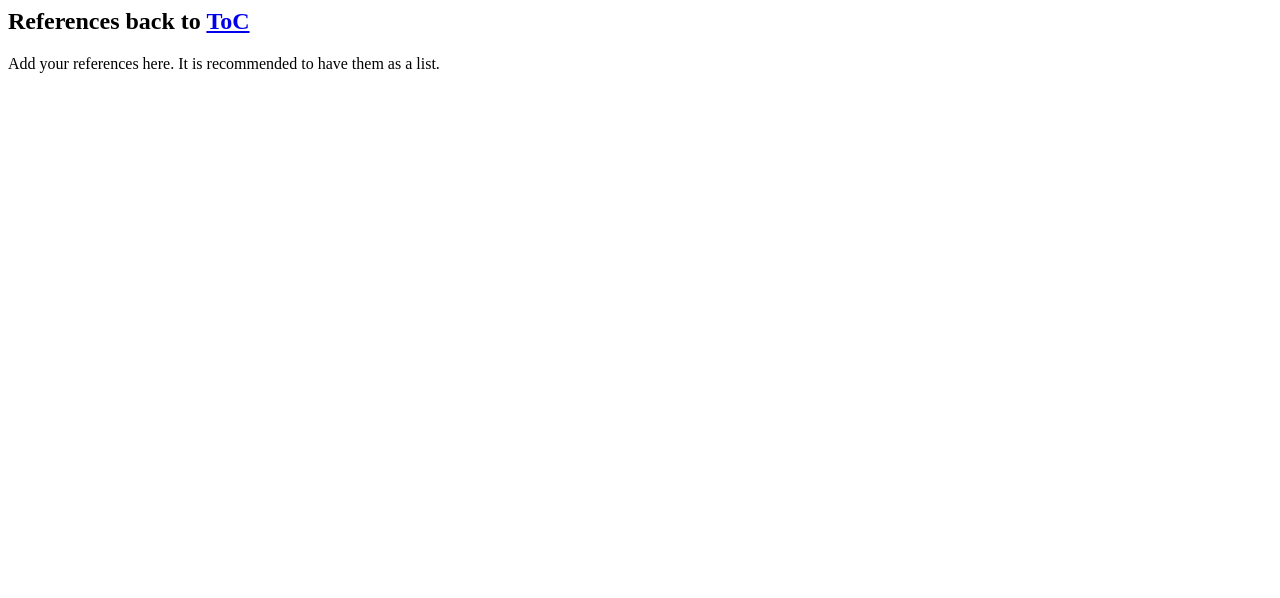
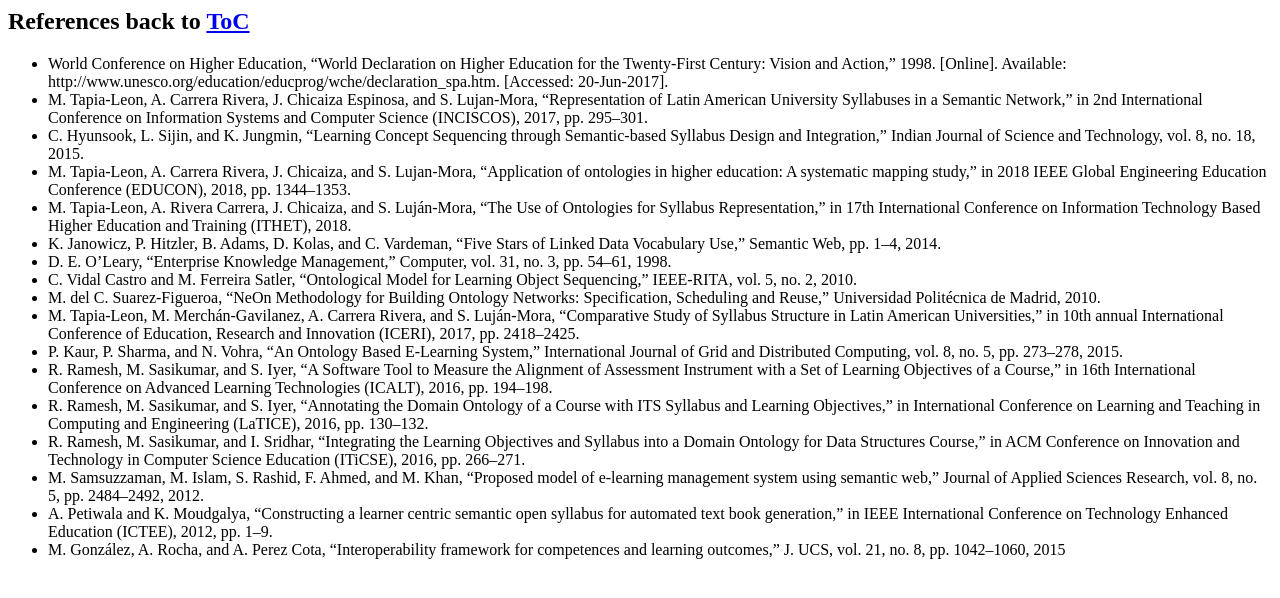
Before and after one commit to jachicaiza/ontologyDoc, a plain HTML site: page sections/references-en.html in a window 1280 px wide. Drawn offline with Linux system fonts and the light colour scheme.

Commit message:
Update references-en.html

```diff
--- a/sections/references-en.html
+++ b/sections/references-en.html
@@ -1,6 +1,25 @@
 <html>
 <h2 id="ref" class="list">References <span class="backlink"> back to <a href="#toc">ToC</a></span></h2>
 <span class="markdown">
-Add your references here. It is recommended to have them as a list.</span>
+  <ul>
+<li>	World Conference on Higher Education, “World Declaration on Higher Education for the Twenty-First Century: Vision and Action,” 1998. [Online]. Available: http://www.unesco.org/education/educprog/wche/declaration_spa.htm. [Accessed: 20-Jun-2017].
+<li>	M. Tapia-Leon, A. Carrera Rivera, J. Chicaiza Espinosa, and S. Lujan-Mora, “Representation of Latin American University Syllabuses in a Semantic Network,” in 2nd International Conference on Information Systems and Computer Science (INCISCOS), 2017, pp. 295–301.
+<li>	C. Hyunsook, L. Sijin, and K. Jungmin, “Learning Concept Sequencing through Semantic-based Syllabus Design and Integration,” Indian Journal of Science and Technology, vol. 8, no. 18, 2015.
+<li>	M. Tapia-Leon, A. Carrera Rivera, J. Chicaiza, and S. Lujan-Mora, “Application of ontologies in higher education: A systematic mapping study,” in 2018 IEEE Global Engineering Education Conference (EDUCON), 2018, pp. 1344–1353.
+<li>	M. Tapia-Leon, A. Rivera Carrera, J. Chicaiza, and S. Luján-Mora, “The Use of Ontologies for Syllabus Representation,” in 17th International Conference on Information Technology Based Higher Education and Training (ITHET), 2018.
+<li>	K. Janowicz, P. Hitzler, B. Adams, D. Kolas, and C. Vardeman, “Five Stars of Linked Data Vocabulary Use,” Semantic Web, pp. 1–4, 2014.
+<li>	D. E. O’Leary, “Enterprise Knowledge Management,” Computer, vol. 31, no. 3, pp. 54–61, 1998.
+<li>	C. Vidal Castro and M. Ferreira Satler, “Ontological Model for Learning Object Sequencing,” IEEE-RITA, vol. 5, no. 2, 2010.
+<li>	M. del C. Suarez-Figueroa, “NeOn Methodology for Building Ontology Networks: Specification, Scheduling and Reuse,” Universidad Politécnica de Madrid, 2010.
+<li>	M. Tapia-Leon, M. Merchán-Gavilanez, A. Carrera Rivera, and S. Luján-Mora, “Comparative Study of Syllabus Structure in Latin American Universities,” in 10th annual International Conference of Education, Research and Innovation (ICERI), 2017, pp. 2418–2425.
+<li>	P. Kaur, P. Sharma, and N. Vohra, “An Ontology Based E-Learning System,” International Journal of Grid and Distributed Computing, vol. 8, no. 5, pp. 273–278, 2015.
+<li>	R. Ramesh, M. Sasikumar, and S. Iyer, “A Software Tool to Measure the Alignment of Assessment Instrument with a Set of Learning Objectives of a Course,” in 16th International Conference on Advanced Learning Technologies (ICALT), 2016, pp. 194–198.
+<li>	R. Ramesh, M. Sasikumar, and S. Iyer, “Annotating the Domain Ontology of a Course with ITS Syllabus and Learning Objectives,” in International Conference on Learning and Teaching in Computing and Engineering (LaTICE), 2016, pp. 130–132.
+<li>	R. Ramesh, M. Sasikumar, and I. Sridhar, “Integrating the Learning Objectives and Syllabus into a Domain Ontology for Data Structures Course,” in ACM Conference on Innovation and Technology in Computer Science Education (ITiCSE), 2016, pp. 266–271.
+<li>	M. Samsuzzaman, M. Islam, S. Rashid, F. Ahmed, and M. Khan, “Proposed model of e-learning management system using semantic web,” Journal of Applied Sciences Research, vol. 8, no. 5, pp. 2484–2492, 2012.
+<li>	A. Petiwala and K. Moudgalya, “Constructing a learner centric semantic open syllabus for automated text book generation,” in IEEE International Conference on Technology Enhanced Education (ICTEE), 2012, pp. 1–9.
+<li>	M. González, A. Rocha, and A. Perez Cota, “Interoperability framework for competences and learning outcomes,” J. UCS, vol. 21, no. 8, pp. 1042–1060, 2015
+  </ul>
+</span>
 
 </html>
```
